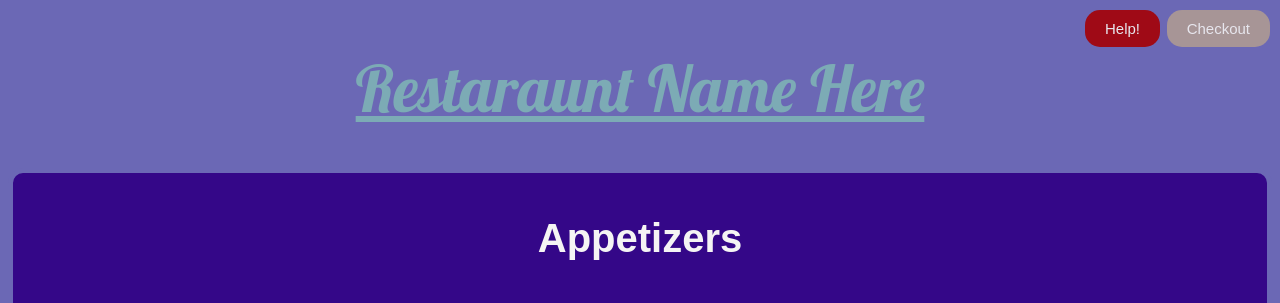
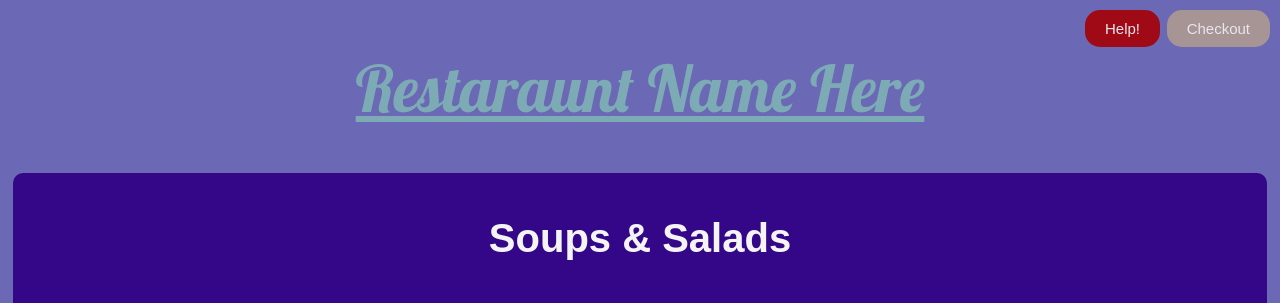
Before and after one commit to vickyrose456/wicHacks2021, a plain HTML site: page soup_sal.html in a window 1280 px wide. Shown: the top 303 px of the page. Drawn offline with Linux system fonts and the light colour scheme.

Commit message:
Update soup_sal.html

```diff
--- a/soup_sal.html
+++ b/soup_sal.html
@@ -19,7 +19,7 @@
         </div>
     <main>
 
-        <h1>Appetizers</h1>
+        <h1>Soups & Salads</h1>
         <br>
 
         <section id = "menu">
```
